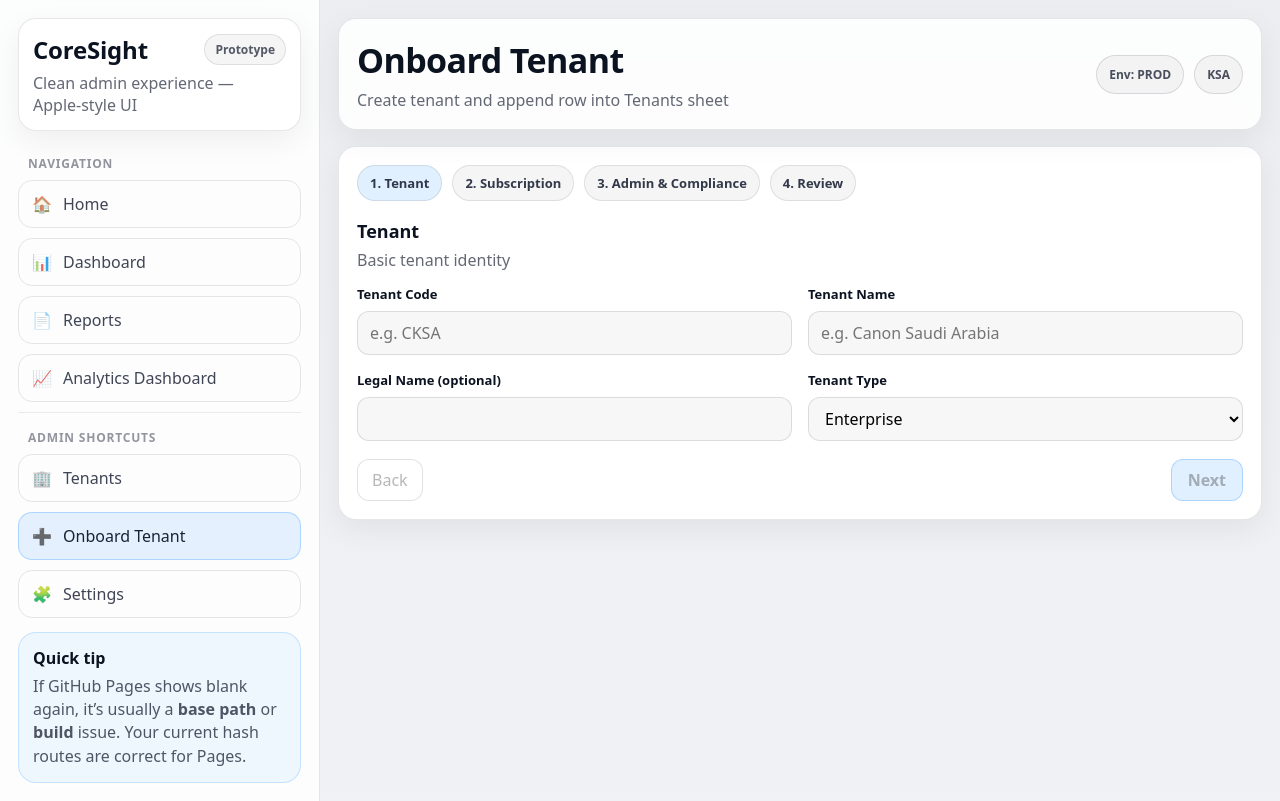
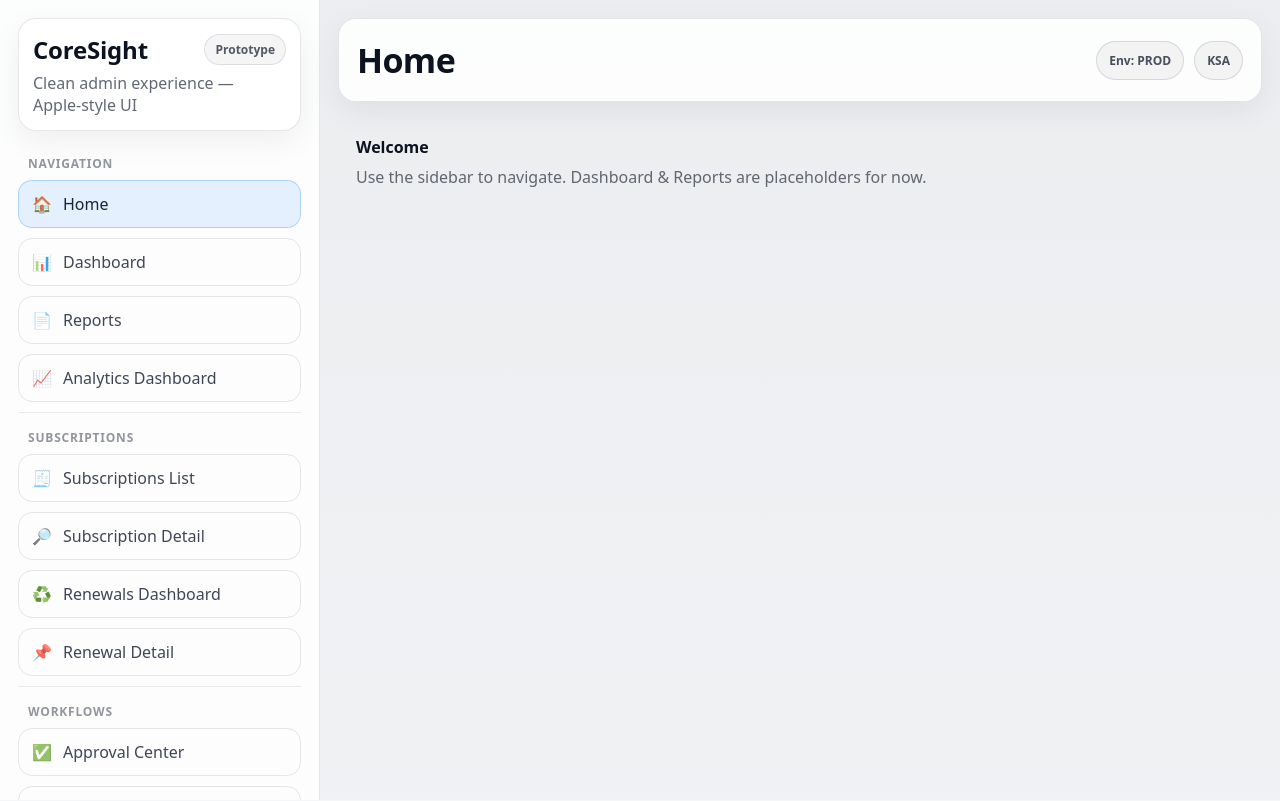
Before and after one commit to mmohsinyunus/CoreSight, a React (Vite) app: page /#/home in a window 1280 px wide. Before the commit this address led to /#/admin/vendor-new. Built offline with nearby package versions, Linux system fonts and the light colour scheme; the HTML template or start-up script is replaced by a standard one.

Commit message:
Restore full sidebar sections

```diff
--- a/src/layout/AppShell.tsx
+++ b/src/layout/AppShell.tsx
@@ -21,8 +21,8 @@ export default function AppShell({ title, subtitle, actions, children }: AppShel
           <div style={brandSub}>Clean admin experience — Apple-style UI</div>
         </div>
 
+        {/* NAVIGATION */}
         <div style={navSectionTitle}>NAVIGATION</div>
-
         <SideLink to="/home" label="Home" emoji="🏠" />
         <SideLink to="/dashboard" label="Dashboard" emoji="📊" />
         <SideLink to="/reports" label="Reports" emoji="📄" />
@@ -30,6 +30,31 @@ export default function AppShell({ title, subtitle, actions, children }: AppShel
 
         <div style={divider} />
 
+        {/* SUBSCRIPTIONS */}
+        <div style={navSectionTitle}>SUBSCRIPTIONS</div>
+        <SideLink to="/subscriptions" label="Subscriptions List" emoji="🧾" />
+        <SideLink to="/subscriptions/detail" label="Subscription Detail" emoji="🔎" />
+        <SideLink to="/renewals" label="Renewals Dashboard" emoji="♻️" />
+        <SideLink to="/renewals/detail" label="Renewal Detail" emoji="📌" />
+
+        <div style={divider} />
+
+        {/* WORKFLOWS */}
+        <div style={navSectionTitle}>WORKFLOWS</div>
+        <SideLink to="/approvals" label="Approval Center" emoji="✅" />
+        <SideLink to="/identity-queue" label="Identity Queue" emoji="🧩" />
+        <SideLink to="/audit-log" label="Audit Log" emoji="🧾" />
+
+        <div style={divider} />
+
+        {/* SETTINGS */}
+        <div style={navSectionTitle}>SETTINGS</div>
+        <SideLink to="/tenant-settings" label="Tenant Settings" emoji="⚙️" />
+        <SideLink to="/policies" label="Policies" emoji="🔐" />
+
+        <div style={divider} />
+
+        {/* ADMIN SHORTCUTS */}
         <div style={navSectionTitle}>ADMIN SHORTCUTS</div>
         <SideLink to="/admin/vendors" label="Tenants" emoji="🏢" />
         <SideLink to="/admin/vendor-new" label="Onboard Tenant" emoji="➕" />
@@ -38,8 +63,8 @@ export default function AppShell({ title, subtitle, actions, children }: AppShel
         <div style={tipCard}>
           <div style={{ fontWeight: 700, marginBottom: 6 }}>Quick tip</div>
           <div style={{ color: "rgba(15, 23, 42, 0.72)", lineHeight: 1.45 }}>
-            If GitHub Pages shows blank again, it’s usually a <b>base path</b> or{" "}
-            <b>build</b> issue. Your current hash routes are correct for Pages.
+            If GitHub Pages shows blank again, it’s usually a <b>base path</b> or <b>build</b> issue.
+            Your current hash routes are correct for Pages.
           </div>
         </div>
       </aside>
@@ -94,6 +119,9 @@ const sidebar: CSSProperties = {
   borderRight: "1px solid rgba(15, 23, 42, 0.10)",
   background: "rgba(255,255,255,0.85)",
   backdropFilter: "blur(10px)",
+  // ensure full nav visible on smaller screens
+  height: "100vh",
+  overflowY: "auto",
 }
 
 const main: CSSProperties = {
```
